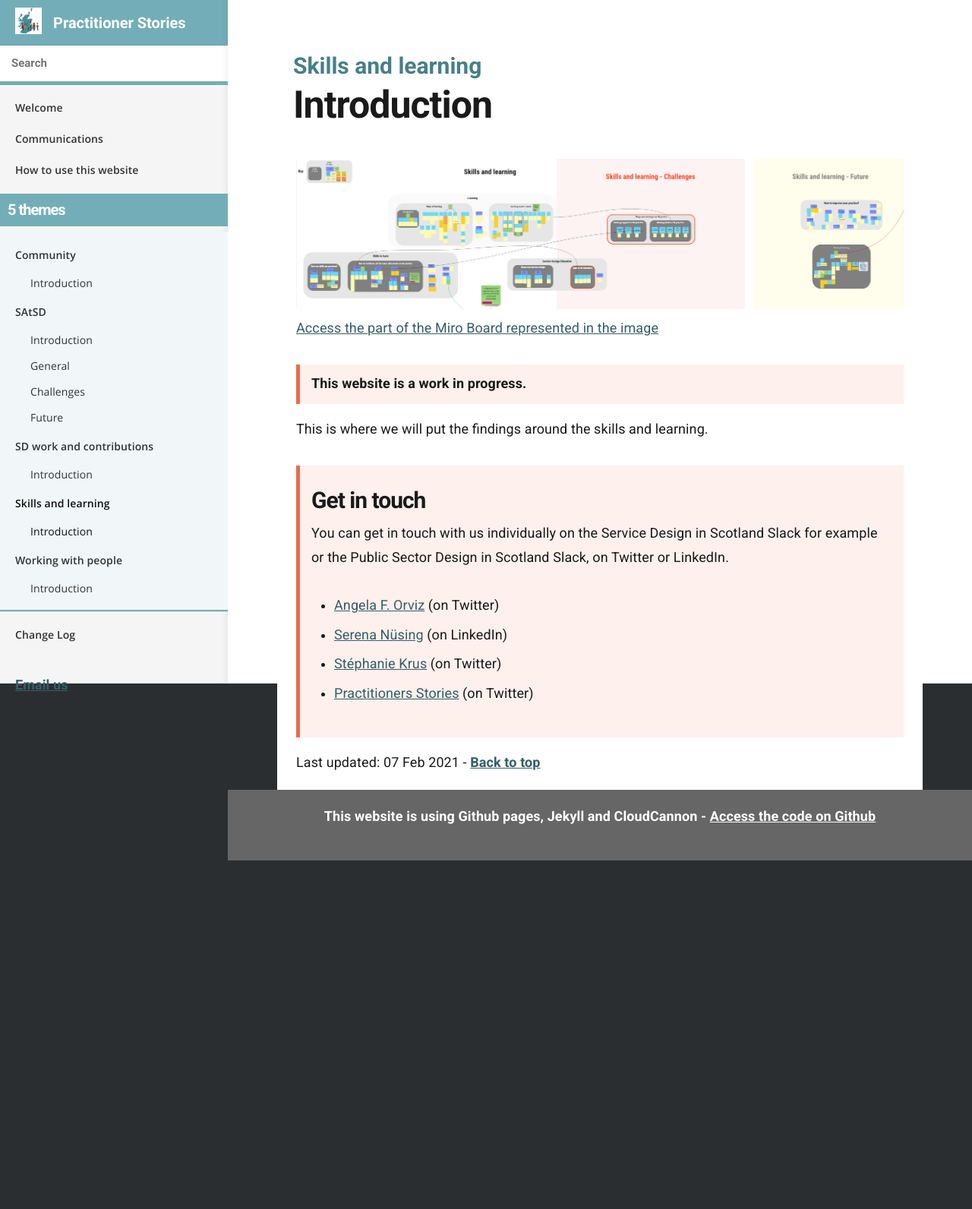
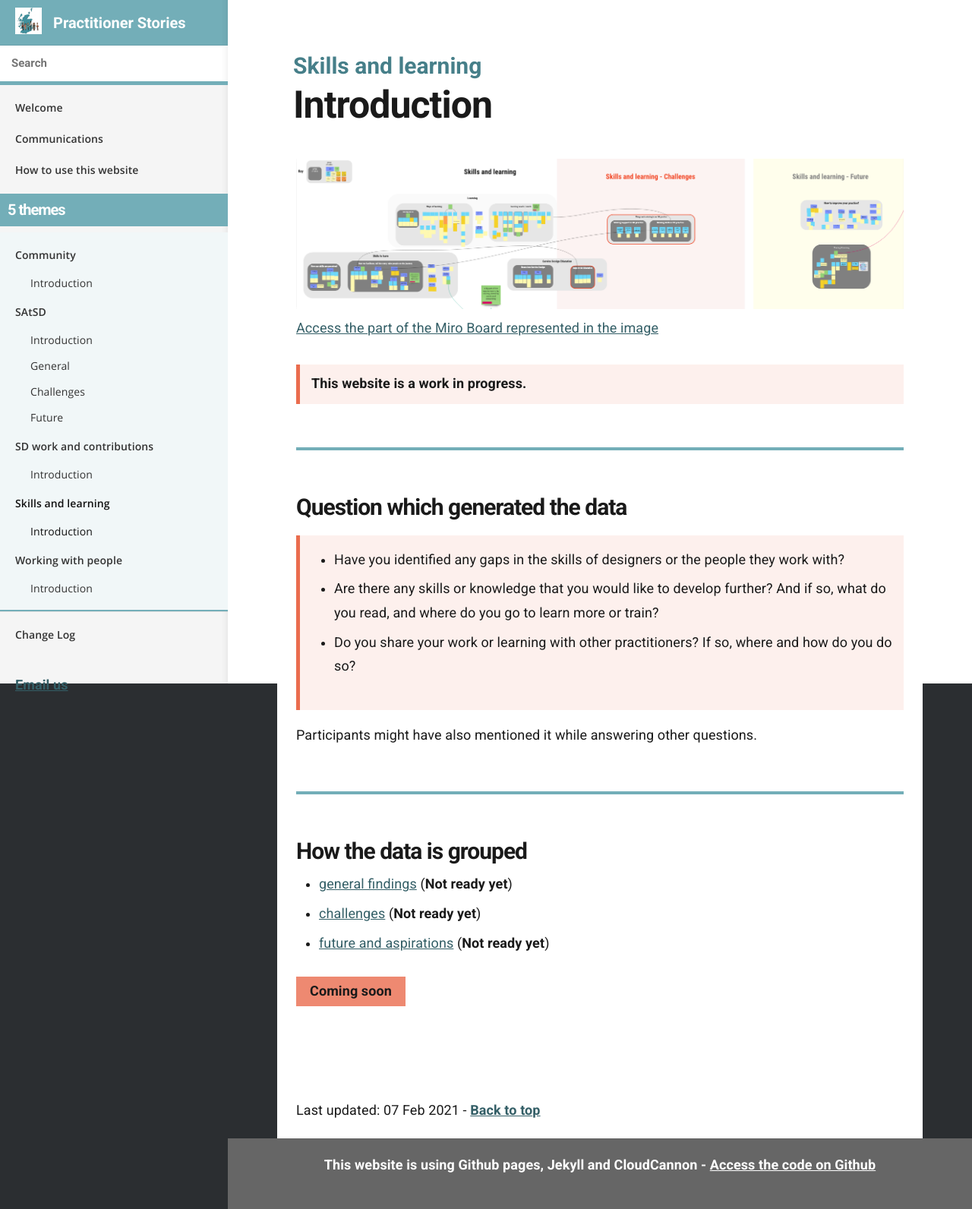
Before and after one commit to stephanie-K/practitioner-stories, a Jekyll site: the page built from _docs/Skills-and-learning/intro.md, in a window 1280 px wide. Shown: the whole page at 76% size. Built offline with Jekyll 4.4.1, drawn with Linux system fonts in a browser that asks for light colours; before the commit the page ends 1133 px from its top, so only the background shows below that.

Commit message:
review of all intro page - change the tags

```diff
--- a/_docs/Skills-and-learning/intro.md
+++ b/_docs/Skills-and-learning/intro.md
@@ -11,7 +11,27 @@ order: 1
   <p><strong>This website is a work in progress.</strong></p>
 </blockquote>
 
-This is where we will put the findings around the skills and learning.
+<hr class="big">
 
-{% include feedback.html %}
+## Question which generated the data
+<blockquote class="alt">
+<ul>
+<li>Have you identified any gaps in the skills of designers or the people they work with?</li>
+<li>Are there any skills or knowledge that you would like to develop further? And if so, what do you read, and where do you go to learn more or train?</li>
+<li>Do you share your work or learning with other practitioners? If so, where and how do you do so?</li>
+</ul>
+</blockquote>
+
+Participants might have also mentioned it while answering other questions.
+
+<hr class="big">
+
+## How the data is grouped
+- [general findings](/practitioner-stories/Skills-and-learning/general) (**Not ready yet**)
+- [challenges](/practitioner-stories/Skills-and-learning/challenges) (**Not ready yet**)
+- [future and aspirations](/practitioner-stories/Skills-and-learning/future) (**Not ready yet**)
+
+<p><span class="tag-alt">Coming soon</span></p>
+
+<br><br>
 <div>Last updated: {{site.time | date_to_string}} - <a href="#"><strong>Back to top</strong></a></div>
--- a/_sass/_layout.scss
+++ b/_sass/_layout.scss
@@ -505,13 +505,13 @@ a.button:hover {
     border: solid 2px #345F67;
 }
 .tag {
-	background-color: $brand-colour;
+	background-color:#73aeb8;
 	font-weight: 600;
 	padding: 0.5em 1em;
 
 }
 .tag-alt {
-	background-color: $brand-colour-alt;
+	background-color: #ee8971;
 	font-weight: 600;
 	padding: 0.5em 1em;
 }
```
Also changed, not shown: _docs/Community/intro.md (+18 -3 lines), _docs/SD-work-contributions/intro.md (+19 -3 lines), _docs/Working-with-people/intro.md (+21 -3 lines).
